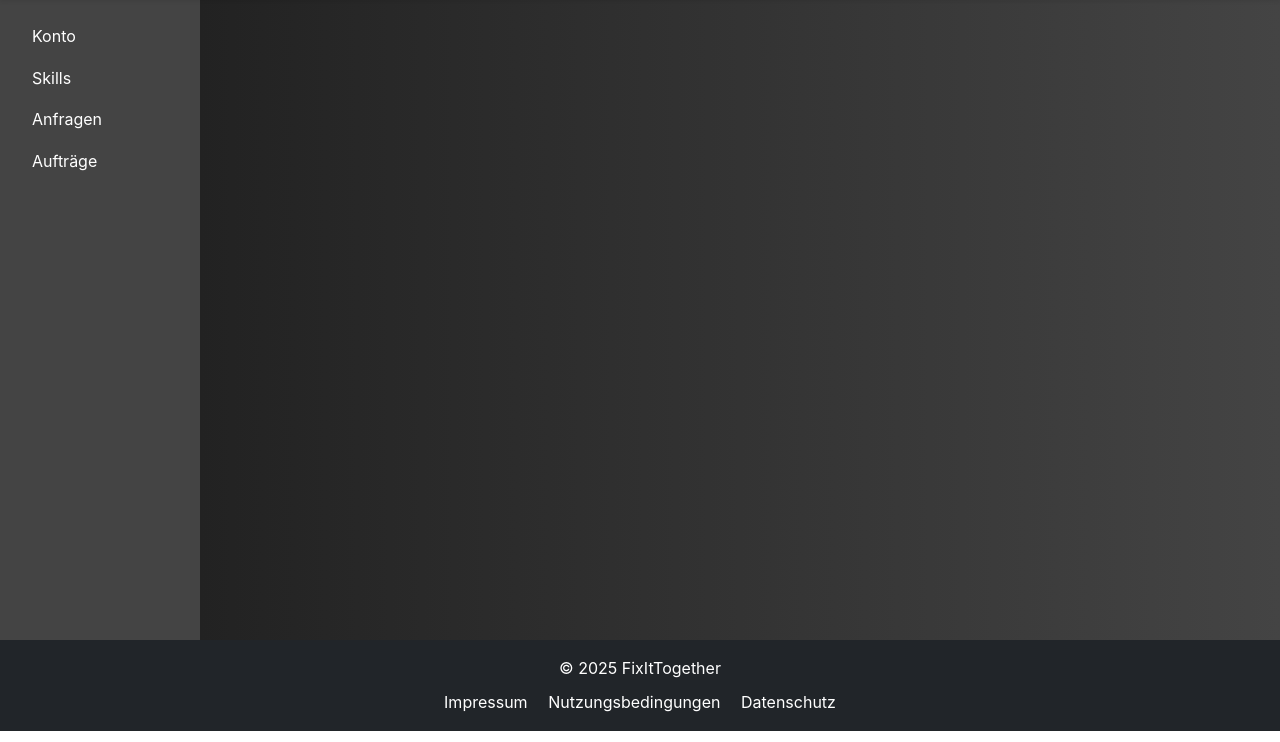
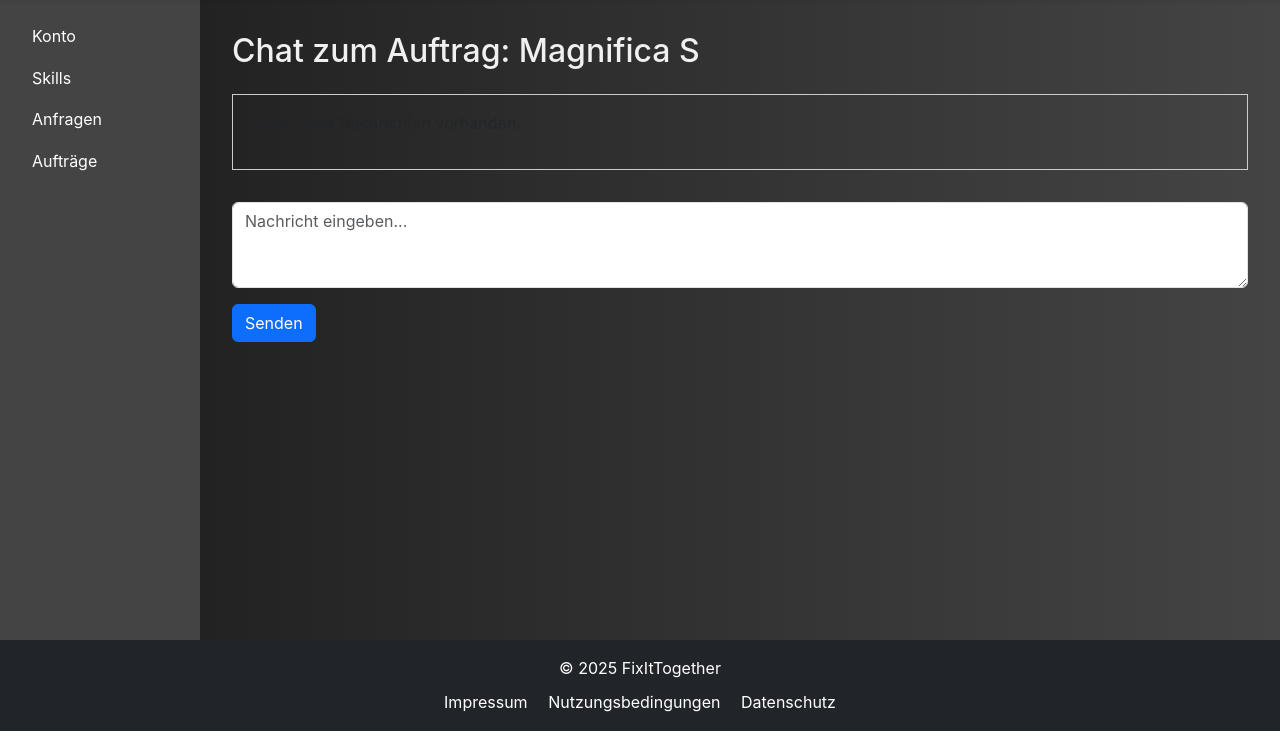
Before and after one commit to timmundt/Fix-It-Togehter, a Flask app: page /chat/ticket/1 in a window 1280 px wide. Shown: the part 58-800 px from the top of the page. Run offline with Flask 3, Linux system fonts and the light colour scheme; a user stored in the database is signed in; data comes from the database, SQL or seed files in the repository; data that the repository does not hold is empty.

Commit message:
Add simple chat template for testing, Fix the link for chat button in get_tickets.html for new route

```diff
--- a/templates/chat.html
+++ b/templates/chat.html
@@ -1 +1,27 @@
 {% extends layout_template %}
+
+{% block title %}Chat zum Auftrag{% endblock %}
+
+{% block user_content %}
+  <h2 class="mb-4">Chat zum Auftrag: {{ ticket.model }}</h2>
+
+  <div style="max-height: 400px; overflow-y: auto; border: 1px solid #ccc; padding: 1rem; margin-bottom: 2rem;">
+    {% for message in chat_messages %}
+      <div style="margin-bottom: 1rem;">
+        <strong>{{ message.sender_role|capitalize }}:</strong><br>
+        <span>{{ message.message }}</span><br>
+        <small class="text-muted">{{ message.timestamp.strftime('%d.%m.%Y %H:%M') }}</small>
+      </div>
+    {% else %}
+      <p class="text-muted">Noch keine Nachrichten vorhanden.</p>
+    {% endfor %}
+  </div>
+
+  <form method="POST" action="{{ url_for('chat.send_message') }}">
+    <input type="hidden" name="ticket_id" value="{{ ticket.ticket_id }}">
+    <div class="mb-3">
+      <textarea name="content" class="form-control" rows="3" placeholder="Nachricht eingeben..." required></textarea>
+    </div>
+    <button type="submit" class="btn btn-primary">Senden</button>
+  </form>
+{% endblock %}
--- a/templates/get_tickets.html
+++ b/templates/get_tickets.html
@@ -35,7 +35,7 @@
           </div>
         </div>
         <div class="ticket-footer">
-          <a href="{{ url_for('customer.open_chat', ticket_id=ticket.ticket_id) }}" class="btn btn-outline-primary btn-sm">💬 Chat</a>
+          <a href="{{ url_for('chat.open_chat', ticket_id=ticket.ticket_id) }}" class="btn btn-outline-primary btn-sm">💬 Chat</a>
           {% if ticket.finished %}
             {# <a href="{{ url_for('review.create', ticket_id=ticket.ticket_id) }}" class="btn btn-outline-success btn-sm">⭐ Rezension</a> #}
           {% endif %}
```
